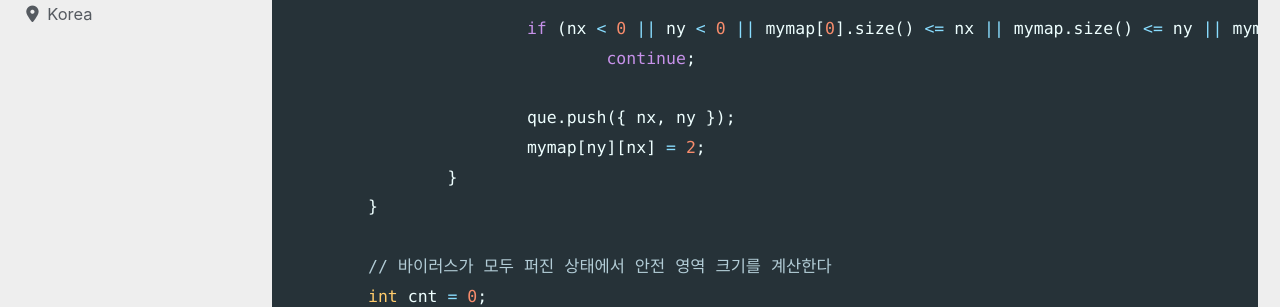
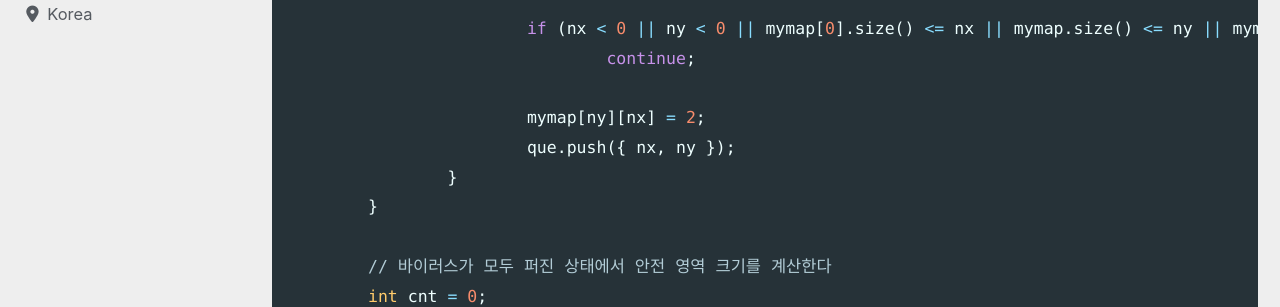
Before and after one commit to devMyeong/devMyeong.github.io, a Jekyll site: the page built from _posts/codingTest/2023-05-01-삼성기출.md, in a window 1280 px wide and 900 px high, scrolled down 8645 px. Shown: the part 152-459 px from the top of the window. Built offline with Jekyll 4.4.1, drawn with Linux system fonts in a browser that asks for light colours; cached includes are drawn as plain includes; nearby versions of some CDN libraries; some web fonts are replaced; comment, search, counter and statistics services are not loaded.

Commit message:
Chore : 합리적이게 코드 수정

```diff
--- a/_posts/codingTest/2023-05-01-삼성기출.md
+++ b/_posts/codingTest/2023-05-01-삼성기출.md
@@ -272,8 +272,8 @@ void BFS(vector<vector<int>>& mymap)
 			if (nx < 0 || ny < 0 || mymap[0].size() <= nx || mymap.size() <= ny || mymap[ny][nx] != 0)
 				continue;
 
+			mymap[ny][nx] = 2;
 			que.push({ nx, ny });
-			mymap[ny][nx] = 2;
 		}
 	}
 
```
